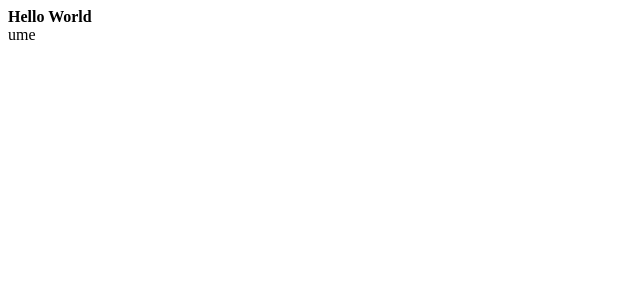
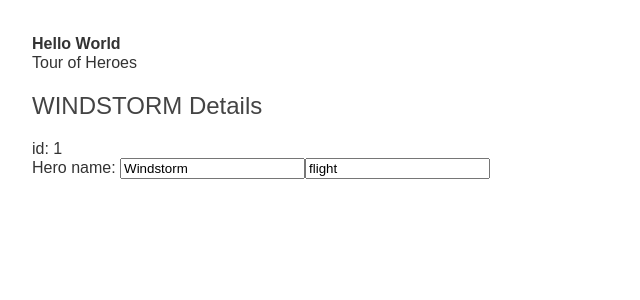
Before and after one commit to cortenv/m335_tour, an Angular app: page / in a window 1280 px wide. Shown: the top 300 px of the page, without its empty margins (0-640 px from the left). Built offline with nearby package versions, Linux system fonts and the light colour scheme.

Commit message:
'til and with mock-heroes

```diff
--- a/src/app/app.component.html
+++ b/src/app/app.component.html
@@ -1,3 +1,4 @@
 <b>Hello World</b>
 
-<div>{{ title }}</div>
+<div (click)="(hi)">{{ title }}</div>
+<app-heroes></app-heroes>
--- a/src/app/app.component.ts
+++ b/src/app/app.component.ts
@@ -1,13 +1,17 @@
 import { Component } from '@angular/core';
 import { RouterOutlet } from '@angular/router';
+import { HeroesComponent } from './heroes/heroes.component';
 
 @Component({
   selector: 'app-root',
   standalone: true,
-  imports: [RouterOutlet],
+  imports: [RouterOutlet, HeroesComponent],
   templateUrl: './app.component.html',
   styleUrl: './app.component.scss',
 })
 export class AppComponent {
-  title = 'ume';
+  title = 'Tour of Heroes';
+  hi() {
+    console.log('hello');
+  }
 }
--- /dev/null
+++ b/src/app/hero.ts
@@ -0,0 +1,5 @@
+export interface Hero {
+  id: number;
+  name: string;
+  superpower: string;
+}
--- /dev/null
+++ b/src/app/heroes/heroes.component.html
@@ -0,0 +1,11 @@
+<h2>{{ hero.name | uppercase }} Details</h2>
+<div><span>id: </span>{{ hero.id }}</div>
+<div>
+  <label for="name">Hero name: </label>
+  <input id="name" [(ngModel)]="hero.name" placeholder="name" />
+  <input
+    id="superpower"
+    [(ngModel)]="hero.superpower"
+    placeholder="superpower"
+  />
+</div>
--- /dev/null
+++ b/src/app/heroes/heroes.component.ts
@@ -0,0 +1,22 @@
+import { Component } from '@angular/core';
+import { Hero } from '../hero';
+import { HEROES } from '../mock-heroes';
+import { UpperCasePipe } from '@angular/common';
+import { FormsModule } from '@angular/forms';
+
+@Component({
+  selector: 'app-heroes',
+  standalone: true,
+  imports: [UpperCasePipe, FormsModule],
+  templateUrl: './heroes.component.html',
+  styleUrl: './heroes.component.scss',
+})
+export class HeroesComponent {
+  hero: Hero = {
+    id: 1,
+    name: 'Windstorm',
+    superpower: 'flight',
+  };
+
+  heroes = HEROES;
+}
--- /dev/null
+++ b/src/app/mock-heroes.ts
@@ -0,0 +1,13 @@
+import { Hero } from './hero';
+
+export const HEROES: Hero[] = [
+  { id: 12, name: 'Dr. Nice', superpower: 'strength' },
+  { id: 13, name: 'Bombasto', superpower: 'sight' },
+  { id: 14, name: 'Celeritas', superpower: 'hearing' },
+  { id: 15, name: 'Magneta', superpower: 'telekinesis' },
+  { id: 16, name: 'RubberMan', superpower: 'smell' },
+  { id: 17, name: 'Dynama', superpower: 'time' },
+  { id: 18, name: 'Dr. IQ', superpower: 'teleportation' },
+  { id: 19, name: 'Magma', superpower: 'fire' },
+  { id: 20, name: 'Tornado', superpower: 'ice' },
+];
--- a/src/styles.scss
+++ b/src/styles.scss
@@ -1 +1,47 @@
-/* You can add global styles to this file, and also import other style files */
+/* Application-wide Styles */
+h1 {
+  color: #369;
+  font-family: Arial, Helvetica, sans-serif;
+  font-size: 250%;
+}
+h2,
+h3 {
+  color: #444;
+  font-family: Arial, Helvetica, sans-serif;
+  font-weight: lighter;
+}
+body {
+  margin: 2em;
+}
+body,
+input[type="text"],
+button {
+  color: #333;
+  font-family: Cambria, Georgia, serif;
+}
+button {
+  background-color: #eee;
+  border: none;
+  border-radius: 4px;
+  cursor: pointer;
+  color: black;
+  font-size: 1.2rem;
+  padding: 1rem;
+  margin-right: 1rem;
+  margin-bottom: 1rem;
+  margin-top: 1rem;
+}
+button:hover {
+  background-color: black;
+  color: white;
+}
+button:disabled {
+  background-color: #eee;
+  color: #aaa;
+  cursor: auto;
+}
+
+/* everywhere else */
+* {
+  font-family: Arial, Helvetica, sans-serif;
+}
```
Also changed, not shown: src/app/heroes/heroes.component.scss (added), 1 other file (tests, documents, lock files or other folders).
